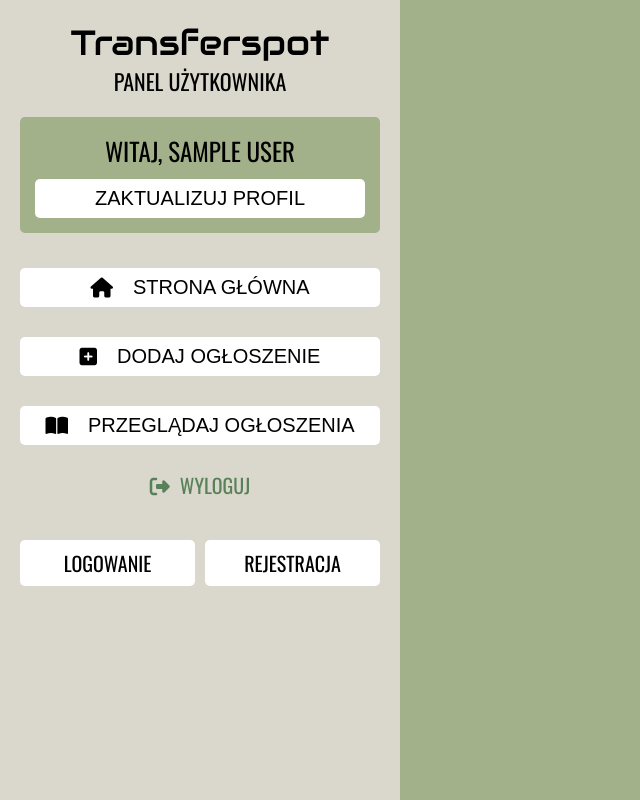
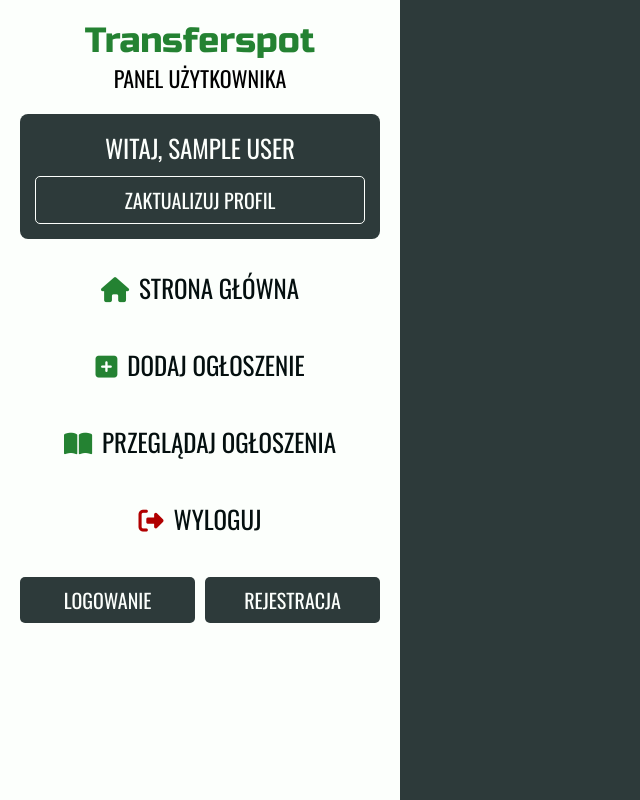
Before and after one commit to Dajk99/Transferspot, a PHP site: page /user/dashboard.php in a window 1280 px wide. Shown: the whole page, without its empty margins (0-640 px from the left). Run offline with PHP 8.4, Linux system fonts and the light colour scheme; the visitor is signed in with stand-in values (Sample User, id 1); tables that the repository leaves empty or names only in its code hold one stand-in row (values such as "Sample post"); some libraries are stand-ins or nearby versions.

Commit message:
changed some styles and modified confirm_logout script

```diff
--- a/components/user_header.php
+++ b/components/user_header.php
@@ -1,5 +1,4 @@
 <header class="header">
-
     <div class="header__logo">
         <a href="/user/dashboard.php">Transferspot</a>
         <p>panel użytkownika</p>
@@ -16,16 +15,16 @@
     </div>
 
     <nav class="header__navbar navbar">
-    <button class="option" onclick="location.href='dashboard.php'">
-        <i class="fa-solid fa-house"></i>strona główna
-    </button>
-    <button class="option" onclick="location.href='add_ann.php'">
+        <a href="dashboard.php" class="option"><i class="fa-solid fa-house"></i>strona główna</a>
+        <!-- <button class="option" onclick="location.href='add_ann.php'">
             <i class="fa-solid fa-square-plus"></i>dodaj ogłoszenie
-    </button>
-    <button class="option" onclick="location.href='view_ann.php'">
+        </button> -->
+        <a href="add_ann.php" class="option"><i class="fa-solid fa-square-plus"></i>dodaj ogłoszenie</a>
+        <!-- <button class="option" onclick="location.href='view_ann.php'">
             <i class="fa-solid fa-book-open"></i>przeglądaj ogłoszenia
-    </button>
-    <a href="/components/user_logout.php" class="logout">
+        </button> -->
+        <a href="view_ann.php" class="option"><i class="fa-solid fa-book-open"></i>przeglądaj ogłoszenia</a>
+        <a href="" class="option logout">
             <i class="fa-solid fa-right-from-bracket"></i>wyloguj
         </a>
         <!-- <a href="admin_accounts.php"><i class="fas fa-user"></i>konta</a> -->
@@ -35,5 +34,10 @@
         <a href="/user/user_login.php" class="option-btn">logowanie</a>
         <a href="/user/user_register.php" class="option-btn">rejestracja</a>
     </div>
+</header>
 
-</header>
+<button class="burger-btn">
+    <div class="burger-btn__box">
+        <i class="fa-solid fa-bars"></i>
+    </div>
+</button>
--- a/css/user_style.css
+++ b/css/user_style.css
@@ -5,20 +5,52 @@
           box-sizing: border-box;
   margin: 0;
   padding: 0;
-  outline: none;
-  border: none;
-  text-decoration: none;
+}
+
+html,
+body {
+  height: 100%;
 }
 
 html {
   font-size: 62.5%;
+  scroll-behavior: smooth;
   overflow: hidden;
-  font-family: "Oswald", sans-serif;
+  font-family: 'Oswald', sans-serif;
   color: #000;
 }
 
+a {
+  text-decoration: none;
+}
+
+img {
+  height: auto;
+}
+
+input,
+button,
+textarea,
+select {
+  font-family: inherit;
+}
+
+button {
+  border: none;
+  cursor: pointer;
+}
+
+textarea {
+  resize: vertical;
+}
+
+table {
+  border-collapse: collapse;
+  border-spacing: 0;
+}
+
 body {
-  background-color: #a3b18a;
+  background-color: #2d3a3a;
 }
 
 .btn,
@@ -51,19 +83,20 @@
 
 .inline-option-btn,
 .option-btn {
-  color: #000;
-  background-color: #fff;
+  color: #fcfffc;
+  background-color: #2d3a3a;
   -webkit-transition: background-color 0.3s;
   transition: background-color 0.3s;
 }
+
 .inline-option-btn:hover,
 .option-btn:hover {
-  background-color: #a3b18a;
+  background-color: #040f0f;
 }
 
 .inline-delete-btn,
 .delete-btn {
-  background-color: red;
+  background-color: #b10000;
 }
 
 .header {
@@ -74,38 +107,49 @@
   height: 100vh;
   width: 40rem;
   z-index: 1000;
-  background-color: #dad7cd;
+  background-color: #fcfffc;
 }
+
 .header__logo {
   text-align: center;
   margin-bottom: 0.5em;
 }
+
 .header__logo a {
-  color: #000;
+  color: #248232;
   font-size: 3.5rem;
-  font-family: "Audiowide", cursive;
+  font-family: 'Russo One', sans-serif;
 }
+
 .header__logo p {
   font-size: 2.2rem;
   text-transform: uppercase;
 }
+
 .header__profile {
   margin: 2rem 0;
   padding: 1.5rem;
   font-size: 2.5rem;
-  border-radius: 0.5rem;
-  background-color: #a3b18a;
+  border-radius: 0.8rem;
+  background-color: #2d3a3a;
+  color: #fcfffc;
   text-align: center;
   text-transform: uppercase;
 }
+
 .header__profile .btn {
-  background-color: #fff;
-  -webkit-transition: background-color 0.3s;
-  transition: background-color 0.3s;
+  background-color: #2d3a3a;
+  color: #fcfffc;
+  border: 1px solid #fcfffc;
+  -webkit-transition: background-color 0.3s, color 0.3s;
+  transition: background-color 0.3s, color 0.3s;
 }
+
 .header__profile .btn:hover {
-  background-color: #588157;
+  background-color: #fcfffc;
+  color: #2d3a3a;
 }
+
 .header__navbar {
   display: -webkit-box;
   display: -ms-flexbox;
@@ -121,50 +165,63 @@
       -ms-flex-align: center;
           align-items: center;
 }
+
 .header__navbar .option {
-  display: -webkit-box;
-  display: -ms-flexbox;
-  display: flex;
-  -webkit-box-pack: center;
-      -ms-flex-pack: center;
-          justify-content: center;
-  -webkit-box-align: center;
-      -ms-flex-align: center;
-          align-items: center;
-  margin: 1.5rem 0;
-  padding: 0.8rem 1.6rem;
-  width: 100%;
-  font-size: 2rem;
-  border-radius: 0.5rem;
-  background-color: #fff;
-  text-transform: uppercase;
-  -webkit-transition: background-color 0.3s;
-  transition: background-color 0.3s;
-  cursor: pointer;
-}
-.header__navbar .option:hover {
-  background-color: #a3b18a;
-}
-.header__navbar .option i {
-  margin-right: 2rem;
-}
-.header__navbar .logout {
   display: block;
   padding: 1rem 0;
   margin-bottom: 2rem;
-  font-size: 2rem;
-  color: #588157;
+  font-size: 2.5rem;
+  color: #040f0f;
   text-transform: uppercase;
 }
+
+.header__navbar .option i {
+  margin-right: 1rem;
+  color: #248232;
+  -webkit-transition: margin-right 0.2s linear;
+  transition: margin-right 0.2s linear;
+}
+
+.header__navbar .option:hover i {
+  margin-right: 2rem;
+}
+
 .header__navbar .logout i {
-  margin-right: 1rem;
-  color: #588157;
+  color: #b10000;
 }
+
 .header__flex-btn {
   display: -webkit-box;
   display: -ms-flexbox;
   display: flex;
   gap: 1rem;
+}
+
+.burger-btn {
+  display: none;
+  position: fixed;
+  top: 1.3rem;
+  left: 1.3rem;
+  padding: 1em;
+  background: none;
+  border: 1px solid transparent;
+  z-index: 1200;
+}
+
+.burger-btn:focus {
+  outline: none;
+  border: 1px solid #040f0f;
+  border-radius: 0.5rem;
+}
+
+.burger-btn__box {
+  position: relative;
+  width: 2.5rem;
+  height: 2.5rem;
+}
+
+.burger-btn__box i {
+  font-size: 2.5rem;
 }
 
 /* media queries */
@@ -173,6 +230,7 @@
     font-size: 55%;
   }
 }
+
 @media (max-width: 450px) {
   html {
     font-size: 50%;
@@ -184,4 +242,5 @@
             flex-flow: column;
     gap: 0;
   }
-}/*# sourceMappingURL=user_style.css.map */
+}
+/*# sourceMappingURL=user_style.css.map */
--- a/js/confirm_logout.js
+++ b/js/confirm_logout.js
@@ -1,7 +1,12 @@
 const logoutBtn = document.querySelector('.logout')
 
-const logoutConf = () => {
-	confirm('Nastąpi wylogowanie z konta. Kontynuować?')
+const logoutConf = e => {
+	const msg = 'Nastąpi wylogowanie z konta. Kontynuować?'
+	if (confirm(msg)) {
+		logoutBtn.setAttribute('href', '/components/user_logout.php')
+	} else {
+		e.preventDefault()
+	}
 }
 
 logoutBtn.addEventListener('click', logoutConf)
--- a/scss/_colors.scss
+++ b/scss/_colors.scss
@@ -1,5 +1,8 @@
-$main-color: #a3b18a;
+$main-light: #fcfffc;
+$dark: #040f0f;
 $white: #fff;
 $black: #000;
-$light: #dad7cd;
-$dark-green: #588157;
+$red: #b10000;
+$main-dark: #2d3a3a;
+$light-green: #2ba84a;
+$dark-green: #248232;
--- a/scss/user_style.scss
+++ b/scss/user_style.scss
@@ -1,27 +1,62 @@
 @import '../scss/colors';
 
+// RESET
 *,
 *:before,
 *::after {
 	box-sizing: border-box;
 	margin: 0;
 	padding: 0;
-	outline: none;
-	border: none;
-	text-decoration: none;
+}
+
+html,
+body {
+	height: 100%;
 }
 
 html {
 	font-size: 62.5%;
+	scroll-behavior: smooth;
 	overflow: hidden;
 	font-family: 'Oswald', sans-serif;
 	color: $black;
 }
 
-body {
-	background-color: $main-color;
+a {
+	text-decoration: none;
 }
 
+img {
+	height: auto;
+}
+
+input,
+button,
+textarea,
+select {
+	font-family: inherit;
+}
+
+button {
+	border: none;
+	cursor: pointer;
+}
+
+textarea {
+	resize: vertical;
+}
+
+table {
+	border-collapse: collapse;
+	border-spacing: 0;
+}
+
+// BODY
+body {
+	background-color: $main-dark;
+}
+
+// BUTTONS
 .btn,
 .option-btn,
 .delete-btn,
@@ -52,20 +87,21 @@
 
 .inline-option-btn,
 .option-btn {
-	color: $black;
-	background-color: $white;
+	color: $main-light;
+	background-color: $main-dark;
 	transition: background-color 0.3s;
 
 	&:hover {
-		background-color: $main-color;
+		background-color: $dark;
 	}
 }
 
 .inline-delete-btn,
 .delete-btn {
-	background-color: red;
+	background-color: $red;
 }
 
+// HEADER
 .header {
 	position: fixed;
 	top: 0;
@@ -75,16 +111,16 @@
 	width: 40rem;
 	// font-size: 3rem;
 	z-index: 1000;
-	background-color: $light;
+	background-color: $main-light;
 
 	&__logo {
 		text-align: center;
 		margin-bottom: 0.5em;
 
 		a {
-			color: $black;
+			color: $dark-green;
 			font-size: 3.5rem;
-			font-family: 'Audiowide', cursive;
+			font-family: 'Russo One', sans-serif;
 		}
 
 		p {
@@ -97,18 +133,21 @@
 		margin: 2rem 0;
 		padding: 1.5rem;
 		font-size: 2.5rem;
-		// border: 1px solid $black;
-		border-radius: 0.5rem;
-		background-color: $main-color;
+		border-radius: 0.8rem;
+		background-color: $main-dark;
+		color: $main-light;
 		text-align: center;
 		text-transform: uppercase;
 
 		.btn {
-			background-color: $white;
-			transition: background-color 0.3s;
+			background-color: $main-dark;
+			color: $main-light;
+			border: 1px solid $main-light;
+			transition: background-color 0.3s, color 0.3s;
 
 			&:hover {
-				background-color: $dark-green;
+				background-color: $main-light;
+				color: $main-dark;
 			}
 		}
 	}
@@ -119,47 +158,85 @@
 		justify-content: center;
 		align-items: center;
 
+		// .option {
+		// 	display: flex;
+		// 	justify-content: center;
+		// 	align-items: center;
+		// 	margin: 1.5rem 0;
+		// 	padding: 0.8rem 1.6rem;
+		// 	width: 100%;
+		// 	font-size: 2rem;
+		// 	border-radius: 0.8rem;
+		// 	background-color: $dark;
+		// 	color: $main-light;
+		// 	text-transform: uppercase;
+		// 	transition: background-color 0.3s;
+		// 	cursor: pointer;
+
+		// 	&:hover {
+		// 		background-color: $main-dark;
+		// 	}
+
+		// 	i {
+		// 		margin-right: 2rem;
+		// 	}
+		// }
+
 		.option {
-			display: flex;
-			justify-content: center;
-			align-items: center;
-			margin: 1.5rem 0;
-			padding: 0.8rem 1.6rem;
-			width: 100%;
-			font-size: 2rem;
-			border-radius: 0.5rem;
-			background-color: $white;
-			text-transform: uppercase;
-			transition: background-color 0.3s;
-			cursor: pointer;
-
-			&:hover {
-				background-color: $main-color;
-			}
-
-			i {
-				margin-right: 2rem;
-			}
-		}
-
-		.logout {
 			display: block;
 			padding: 1rem 0;
 			margin-bottom: 2rem;
-			font-size: 2rem;
-			color: $dark-green;
+			font-size: 2.5rem;
+			color: $dark;
 			text-transform: uppercase;
 
 			i {
 				margin-right: 1rem;
 				color: $dark-green;
+				transition: margin-right 0.2s linear;
 			}
+
+			&:hover i {
+				margin-right: 2rem;
+			}
+		}
+
+		.logout i {
+			color: $red;
 		}
 	}
 
 	&__flex-btn {
 		display: flex;
 		gap: 1rem;
+	}
+}
+
+// BURGER
+.burger-btn {
+	display: none;
+	position: fixed;
+	top: 1.3rem;
+	left: 1.3rem;
+	padding: 1em;
+	background: none;
+	border: 1px solid transparent;
+	z-index: 1200;
+
+	&:focus {
+		outline: none;
+		border: 1px solid $dark;
+		border-radius: 0.5rem;
+	}
+
+	&__box {
+		position: relative;
+		width: 2.5rem;
+		height: 2.5rem;
+
+		i {
+			font-size: 2.5rem;
+		}
 	}
 }
 
--- a/user/dashboard.php
+++ b/user/dashboard.php
@@ -25,7 +25,7 @@
     <!-- Połączenie ze stylami css -->
     <link rel="preconnect" href="https://fonts.googleapis.com">
     <link rel="preconnect" href="https://fonts.gstatic.com" crossorigin>
-    <link href="https://fonts.googleapis.com/css2?family=Audiowide&family=Oswald:wght@300;400;700&display=swap" rel="stylesheet">
+    <link href="https://fonts.googleapis.com/css2?family=Russo+One&family=Oswald:wght@300;400;700&display=swap" rel="stylesheet">
     <link rel="stylesheet" href="../css/user_style.css">
 </head>
 <body>
```
Also changed, not shown: 1 other file. Lines whose indentation alone changed are shown as unchanged.
